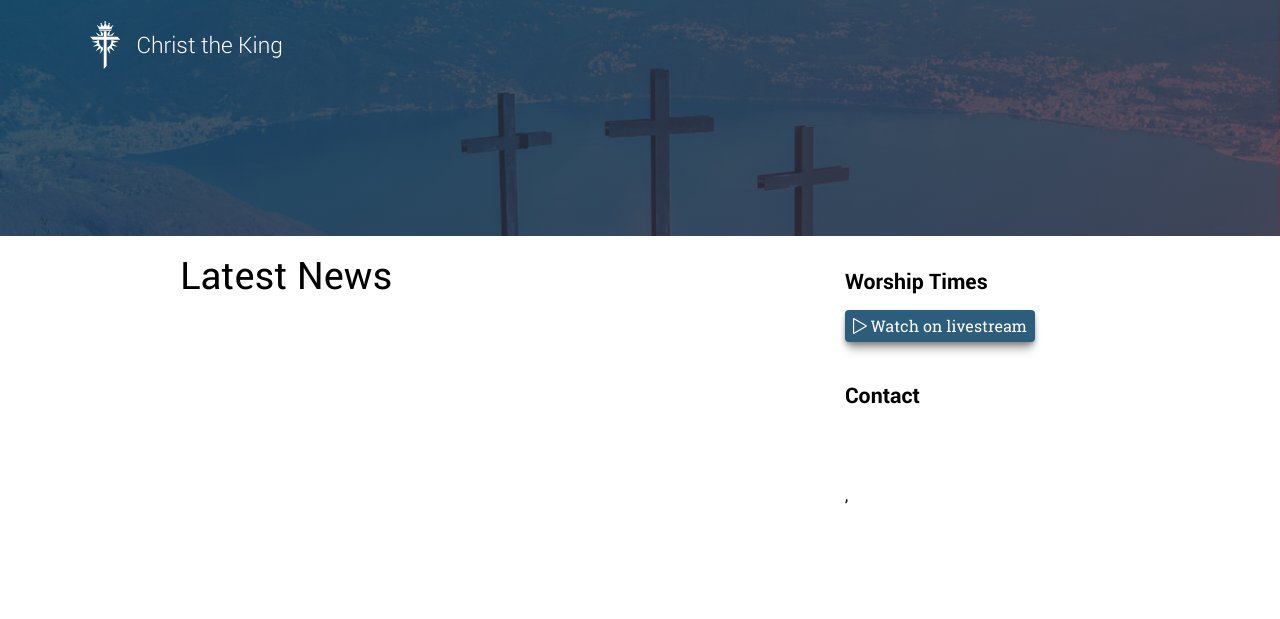
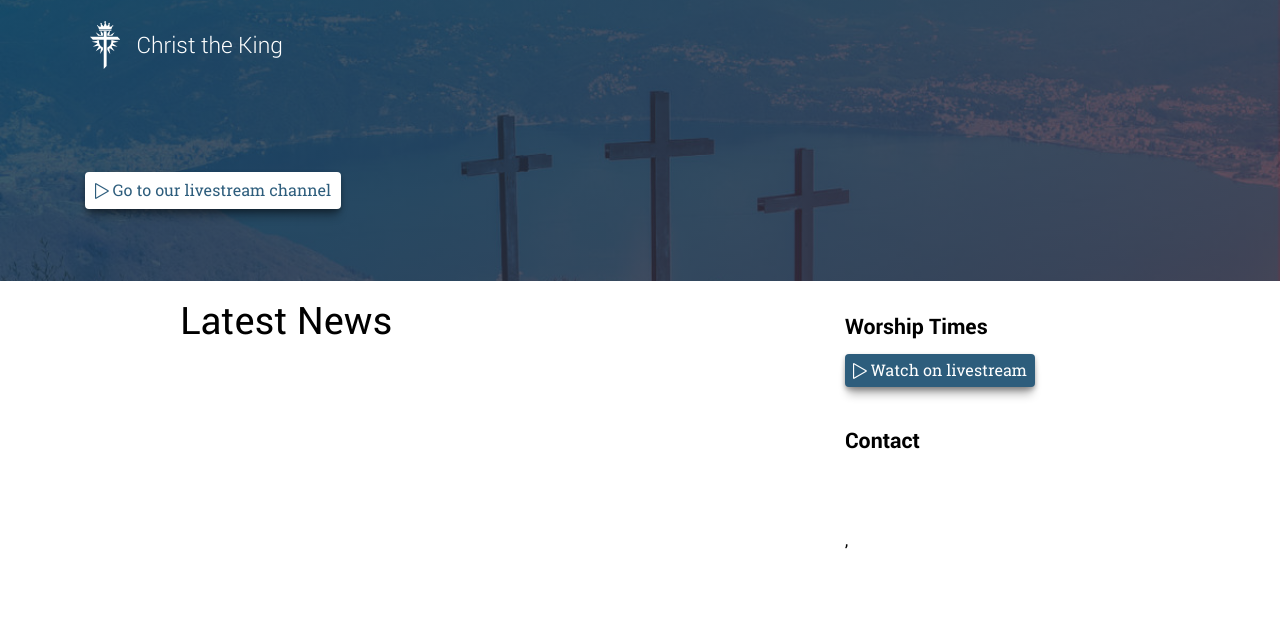
Before and after one commit to fukura-marketing/CTKSilverdaleChurch, a Flask app: template templates/layouts/home.html in a window 1280 px wide. Shown: the top 619 px of the page. Run offline with Flask 2, Linux system fonts and the light colour scheme; the template is opened without the code that fills it, so the values that code supplies are empty; parts of the project's set-up code (start-up, migrations or seed data) failed here and were passed over.

Commit message:
quick release

```diff
--- a/templates/layouts/home.html
+++ b/templates/layouts/home.html
@@ -9,6 +9,7 @@
             <div class="col-sm-11">
                 <h1 class="title">{{ dat['page_title'] }}</h1>
                 <h2 class="subtitle">{{ dat['page_subtitle'] }}</h2>
+                <a href="https://livestream.com/christtheking" target="_blank" class="btn mod-white"><i class="btr bt-play"></i> Go to our livestream channel</a>
                 <blockquote class="verseOfDay">
                     {{ VOTD|safe }}
                 </blockquote>
```
